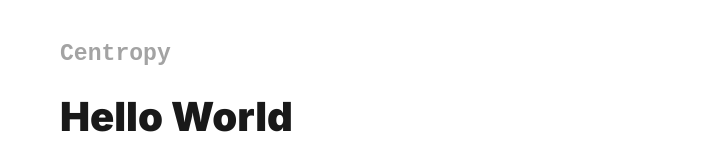
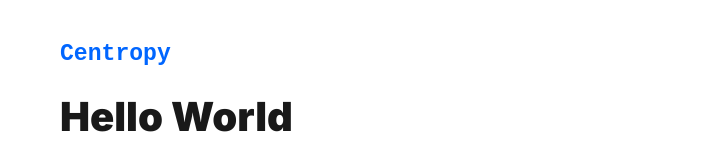
Before and after one commit to pzync/centropy, a Gatsby site: page /hello-world/ in a window 1280 px wide. Shown: the top 160 px of the page, without its empty margins (265-986 px from the left). Built offline with nearby package versions, Linux system fonts and the light colour scheme; Gatsby itself is replaced by a stand-in of ours; some packages are replaced by stand-ins of ours.

Commit message:
changed the color of SiteTitle in blog post to blue link color

```diff
--- a/src/components/layout.js
+++ b/src/components/layout.js
@@ -33,9 +33,10 @@ const Layout = ({ location, title, children }) => {
       <h3
         style={{
           // fontFamily: `Montserrat, sans-serif`,
-          opacity: "0.4",
+          // opacity: "0.8",
           marginTop: 0,
-          fontFamily: 'monospace'
+          fontFamily: 'monospace',
+          color: "#06f"
         }}
       >
         <Link
```
